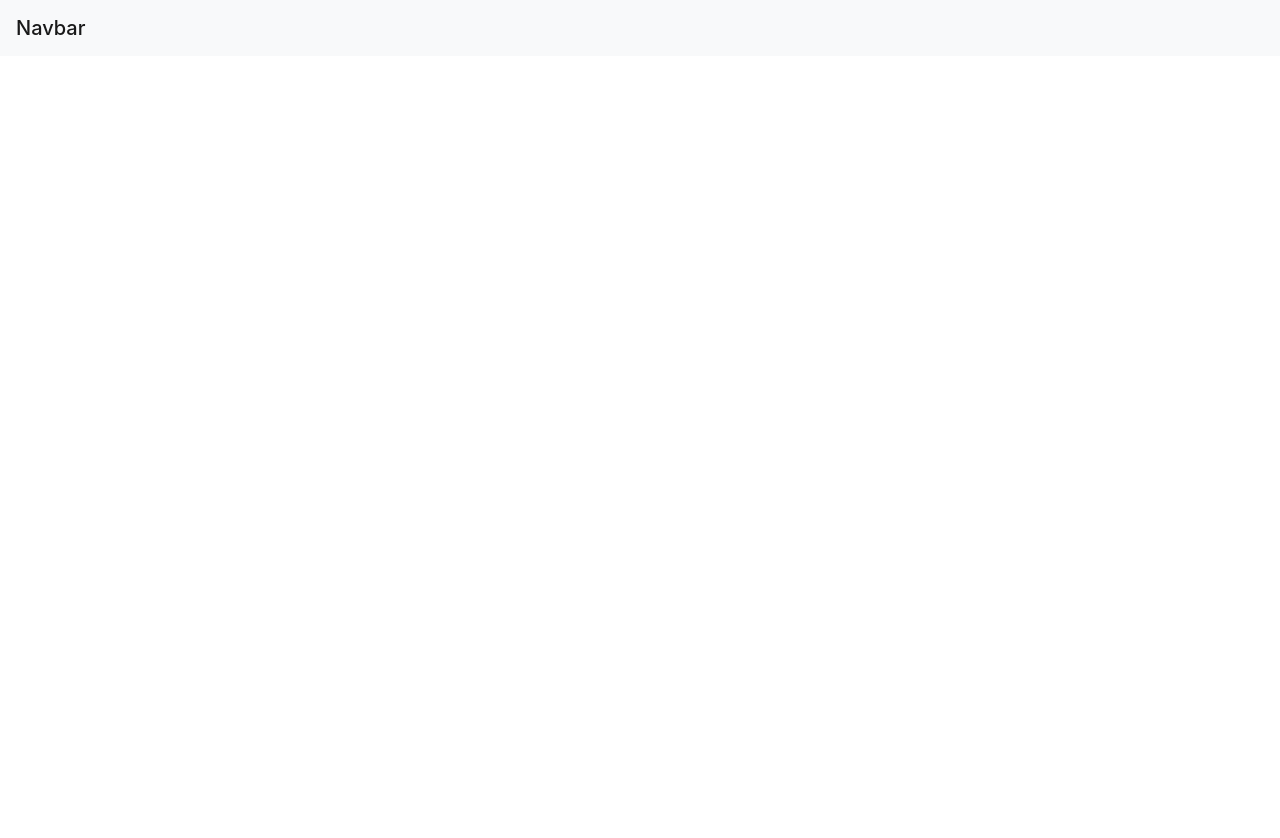
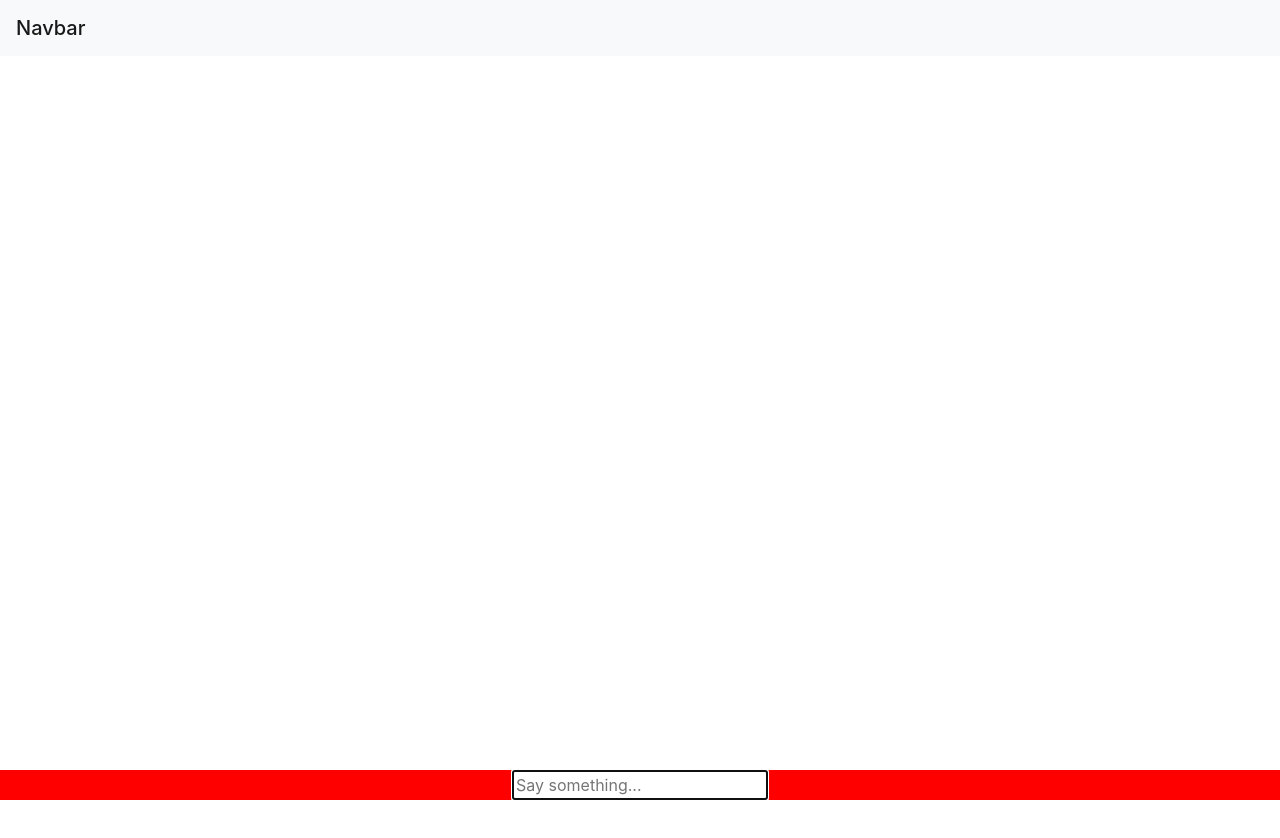
Before and after one commit to fabienbrocklesby/Simple-Vanilla-JS-Chatbot, a website: page index.html in a window 1280 px wide. Shown: the top 838 px of the page. After the commit the page ends 800 px from the top, so only its background shows below. Drawn offline with nearby package versions, Linux system fonts and the light colour scheme.

Commit message:
Update style.css

```diff
--- a/style.css
+++ b/style.css
@@ -19,16 +19,23 @@
   }
 
   .container {
-	  height: 500%;
   }
 
   .messages {
+	  margin-left: 0;
 	  display: flex;
 	  flex-direction: column;
 	  overflow: scroll;
-	  width: 100%;
+	  width:80vw;
 	  background-color: white;
-	  padding: 15px;
-	  margin: 15px;
-	  border-radius: 10px;
   }
+
+  .footer {
+	position: fixed;
+	left: 0;
+	bottom: 0;
+	width: 100%;
+	background-color: red;
+	color: white;
+	text-align: center;
+ }
```
